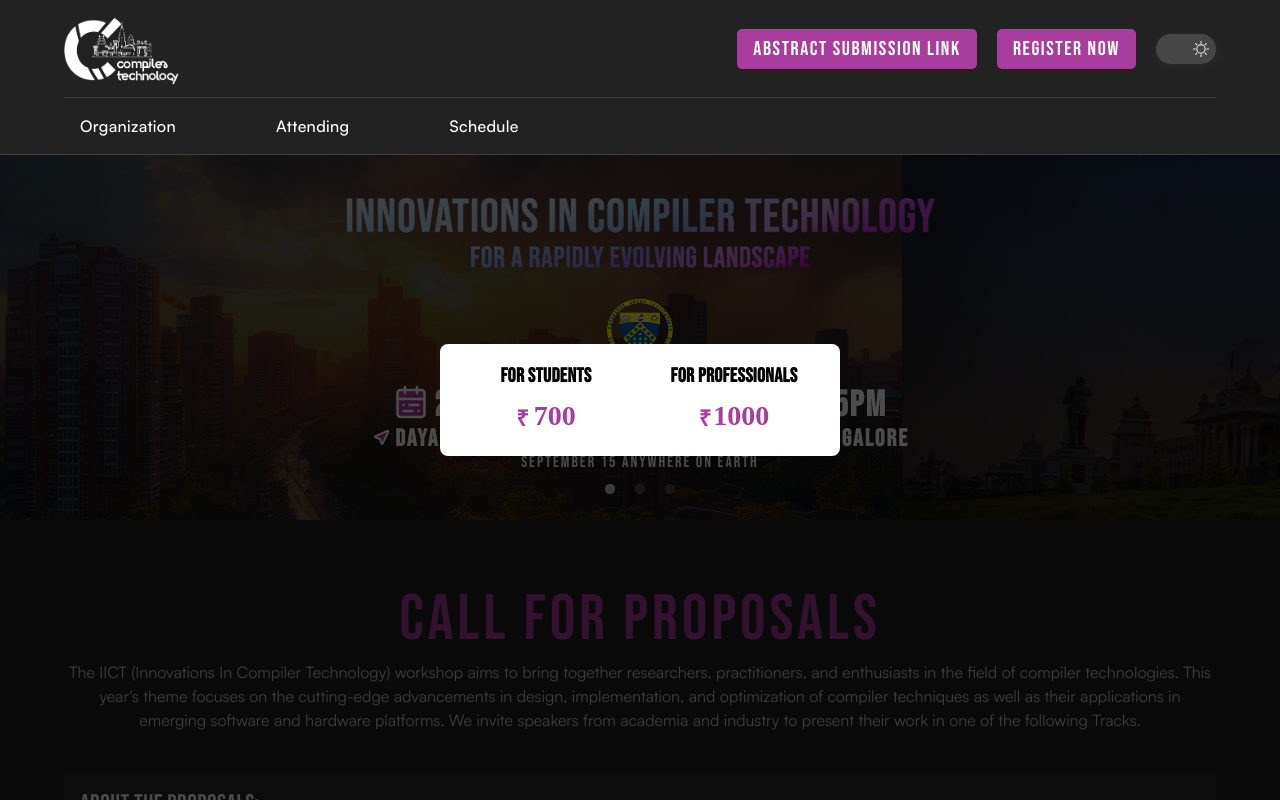
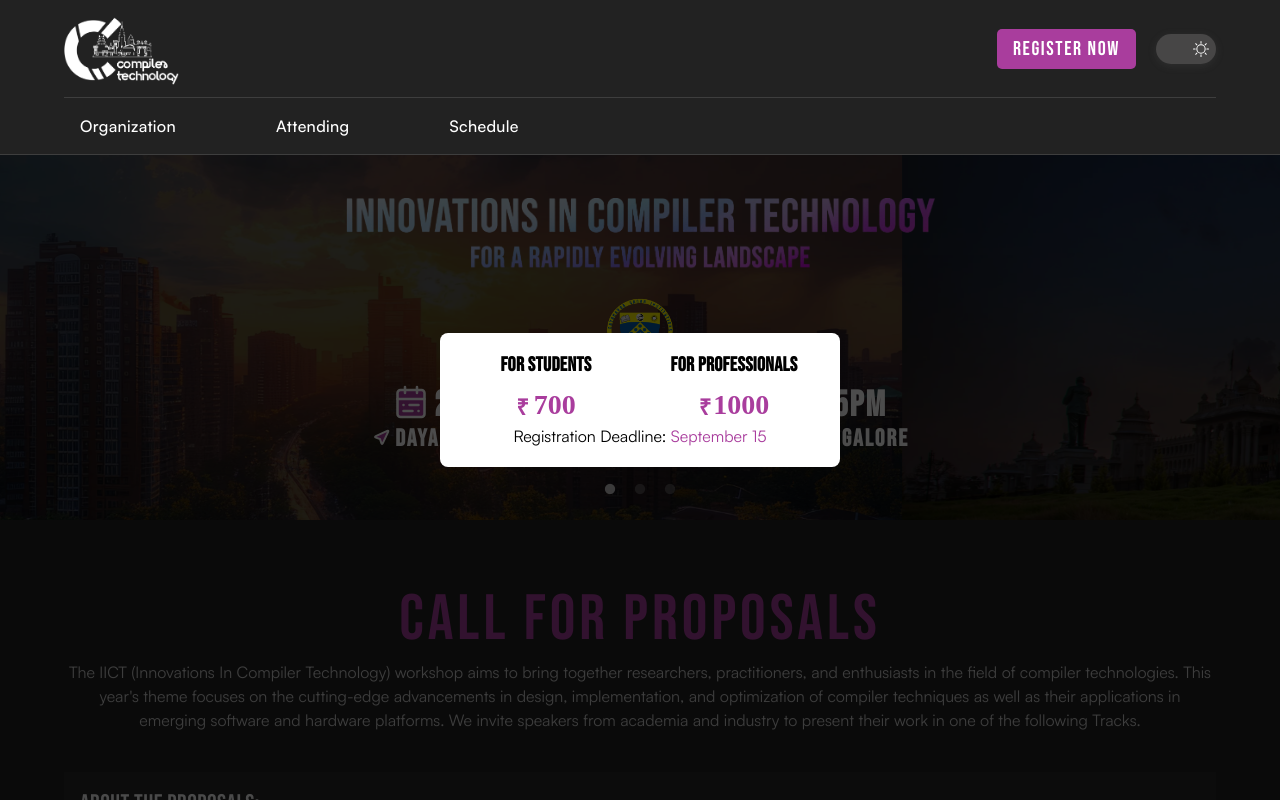
Before and after one commit to compilertech/compilertech-fe, a React (Vite) app: page / in a window 1280 px wide. Both pictures are taken after a click on the button "REGISTER NOW". Shown: the top 800 px of the page. Built offline with nearby package versions, Linux system fonts and the light colour scheme.

Commit message:
Removed CFP button and added registration deadline in popup

```diff
--- a/src/components/Header.tsx
+++ b/src/components/Header.tsx
@@ -1,4 +1,4 @@
-import React, { useCallback, useEffect, useState } from "react";
+import React, { useEffect, useState } from "react";
 import styled from "styled-components";
 import ThemeToggle from "./ThemeToggle";
 import RegisterModal from "./shared/RegisterModal";
@@ -36,10 +36,6 @@ const Header: React.FC<Props> = (props: Props) => {
     setIsOpen(!isOpen);
   };
 
-  const handleCallForProposalClick = useCallback(() => {
-    window.open("https://easychair.org/conferences/?conf=compilertech2024");
-  }, []);
-
   useEffect(() => {
     const handleResize = () => {
       setWidth(window.innerWidth);
@@ -76,9 +72,6 @@ const Header: React.FC<Props> = (props: Props) => {
             {isOpen && <CraftedBy />}
           </NavLinks>
           <Action isOpen={isOpen}>
-            <StyledButton onClick={handleCallForProposalClick}>
-              Abstract Submission Link
-            </StyledButton>
             <StyledButton onClick={toggleModal}>REGISTER NOW</StyledButton>
             <ThemeToggle theme={props.theme} toggleTheme={props.onClick} />
           </Action>
--- a/src/components/shared/RegisterModal.tsx
+++ b/src/components/shared/RegisterModal.tsx
@@ -130,6 +130,9 @@ const RegisterModal: React.FC<RegisterModalProps> = ({ onClose, hidden }) => {
               </div>
             </div>
           </div>
+          <Deadline>
+            Registration Deadline: <span>September 15</span>
+          </Deadline>
         </Body>
       </ModalContent>
     </Backdrop>
@@ -165,4 +168,12 @@ const Body = styled.div`
   font-family: Satoshi;
 `;
 
+const Deadline = styled.p`
+  text-align: center;
+  color: black;
+  span {
+    color: ${({ theme }) => theme.primary};
+  }
+`;
+
 export default RegisterModal;
```
